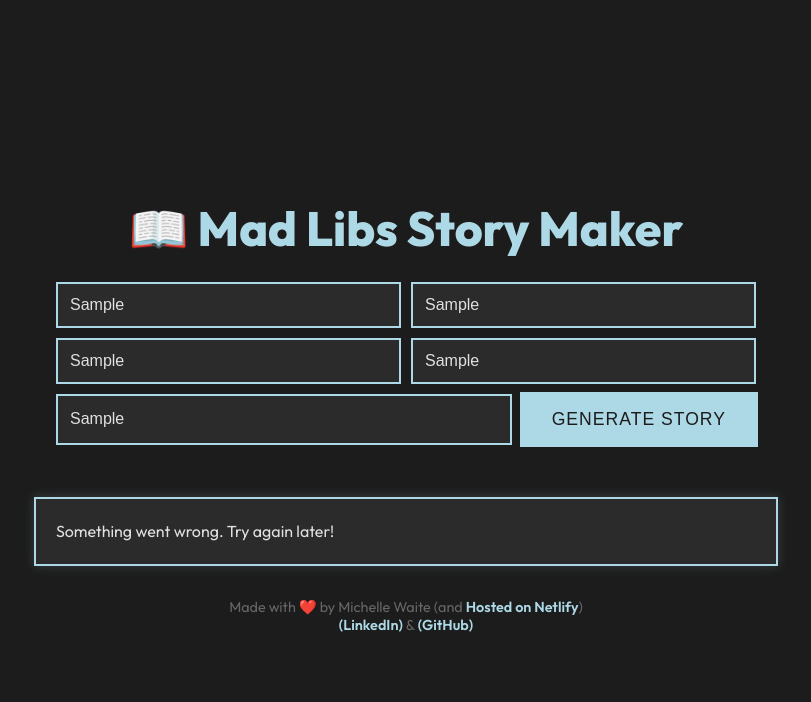
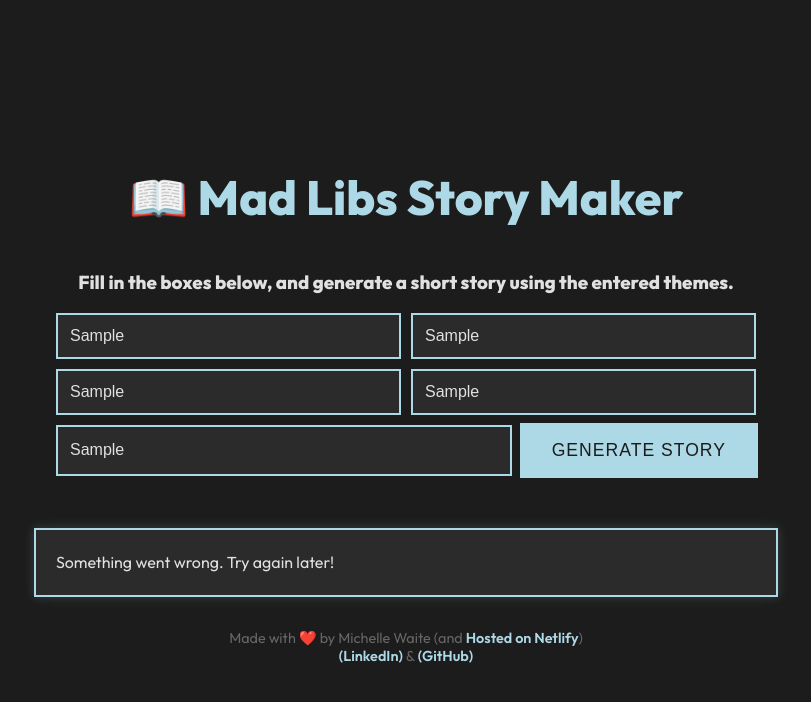
Before and after one commit to pharmermichelle/AI-Mad-Lib-Short-Story-Generator, a plain HTML site: page index.html in a window 1280 px wide. Both pictures are taken after typing "Sample", "Sample", "Sample", "Sample", "Sample" into the empty fields and a click on the button "GENERATE STORY". Shown: the whole page, without its empty margins (234-1045 px from the left). Drawn offline with nearby package versions, Linux system fonts and the light colour scheme; no server answers.

Commit message:
v 1.4
ux and story character count added

```diff
--- a/index.html
+++ b/index.html
@@ -15,6 +15,10 @@
 
   <body>
     <h1>📖 Mad Libs Story Maker</h1>
+    <h3>
+      Fill in the boxes below, and generate a short story using the entered
+      themes.
+    </h3>
 
     <form id="madLibForm">
       <input type="text" id="name" placeholder="A character name" required />
--- a/src/index.js
+++ b/src/index.js
@@ -10,7 +10,7 @@ function getStory() {
   const place = document.getElementById("place").value;
   const object = document.getElementById("object").value;
 
-  const prompt = `Write a whimsical short story where a character named ${name}, who is very ${adjective}, meets a mysterious ${animal} while exploring ${place}. Along the way, they discover a magical ${object} that changes their life. Keep it lighthearted and imaginative.`;
+  const prompt = `Write a whimsical short story (max 1000 characters) where a character named ${name}, who is very ${adjective}, meets a mysterious ${animal} while exploring ${place}. Along the way, they discover a magical ${object} that changes their life. Keep it lighthearted and imaginative.`;
 
   const apiKey = `06c63cbc3e714d4fd60883of7efa4t87`;
   const apiUrl = `https://api.shecodes.io/ai/v1/generate?prompt=${encodeURIComponent(
```
